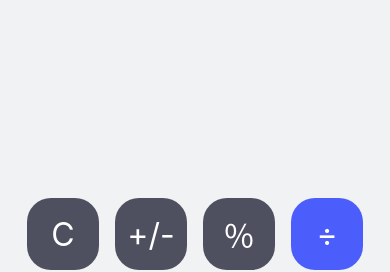
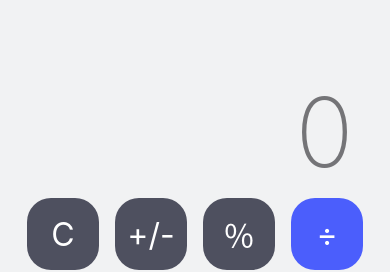
Before and after one commit to Hussein-omar-osman/react-native-calculator, a React Native app: screen / in a window 390 px wide. Shown: the part 164-436 px from the top of the page. Built offline with nearby package versions, Linux system fonts and the light colour scheme.

Commit message:
displaying the number imput & results

```diff
--- a/components/KeyBoard.tsx
+++ b/components/KeyBoard.tsx
@@ -18,6 +18,7 @@ export default function Keyboard() {
   };
 
   const handleOperationPress = (buttonValue: string) => {
+    if (!firstNumber) return;
     Vibration.vibrate(130);
     setOperation(buttonValue);
     setSecondNumber(firstNumber);
@@ -97,6 +98,22 @@ export default function Keyboard() {
 
   return (
     <View style={Styles.viewBottom}>
+      <View
+        style={{
+          height: 120,
+          width: '90%',
+          justifyContent: 'flex-end',
+          alignSelf: 'center',
+        }}
+      >
+        <Text style={Styles.screenSecondNumber}>
+          {secondNumber}
+          <Text style={{ color: 'purple', fontSize: 50, fontWeight: '500' }}>
+            {operation}
+          </Text>
+        </Text>
+        {firstNumberDisplay()}
+      </View>
       <View style={Styles.row}>
         <Button title='C' isGray onPress={clear} />
         <Button
```
